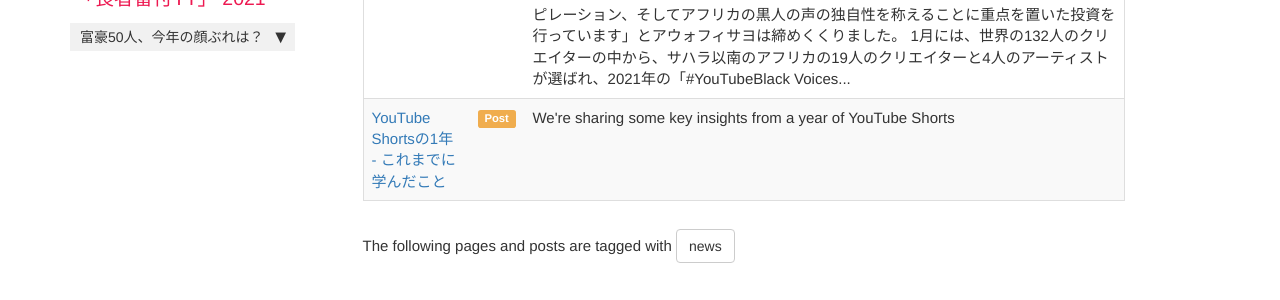
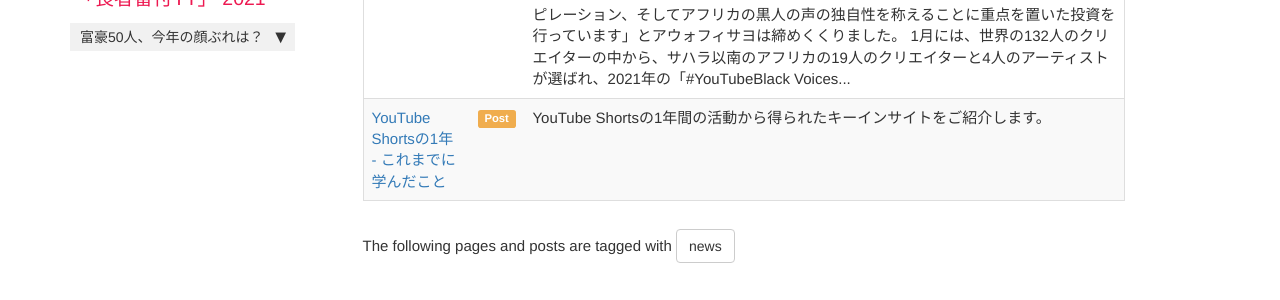
Before and after one commit to takagotch/page484, a Jekyll site: the page built from pages/tags/tag_news.md, in a window 1280 px wide and 900 px high, scrolled down 1553 px. Shown: the part 151-451 px from the top of the window. Built offline with Jekyll 4.4.1, drawn with Linux system fonts in a browser that asks for light colours; comment, search, counter and statistics services are not loaded.

Commit message:
Update 2021-10-16-shorts.md

```diff
--- a/_posts/2021-10-16-shorts.md
+++ b/_posts/2021-10-16-shorts.md
@@ -4,7 +4,7 @@
 permalink: shorts.html
 toc:
 tags: [news]
-summary: "We're sharing some key insights from a year of YouTube Shorts"
+summary: "YouTube Shortsの1年間の活動から得られたキーインサイトをご紹介します。"
 
 ---
 
```
